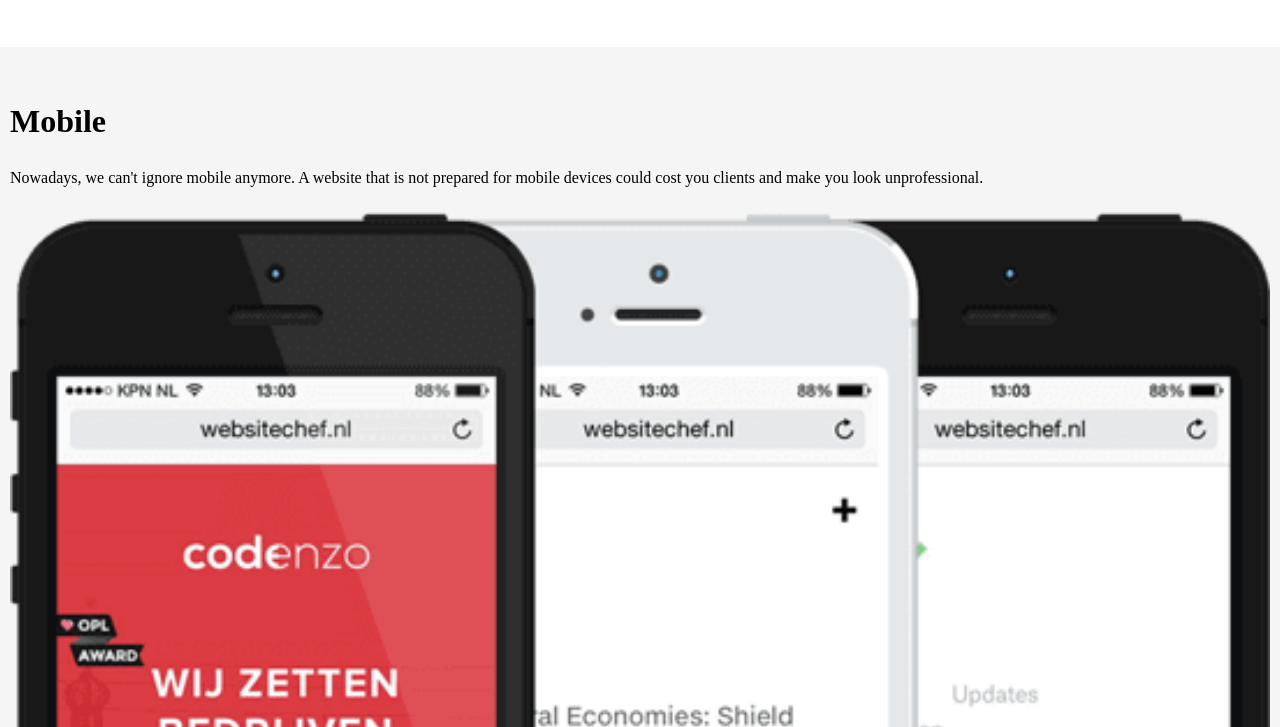
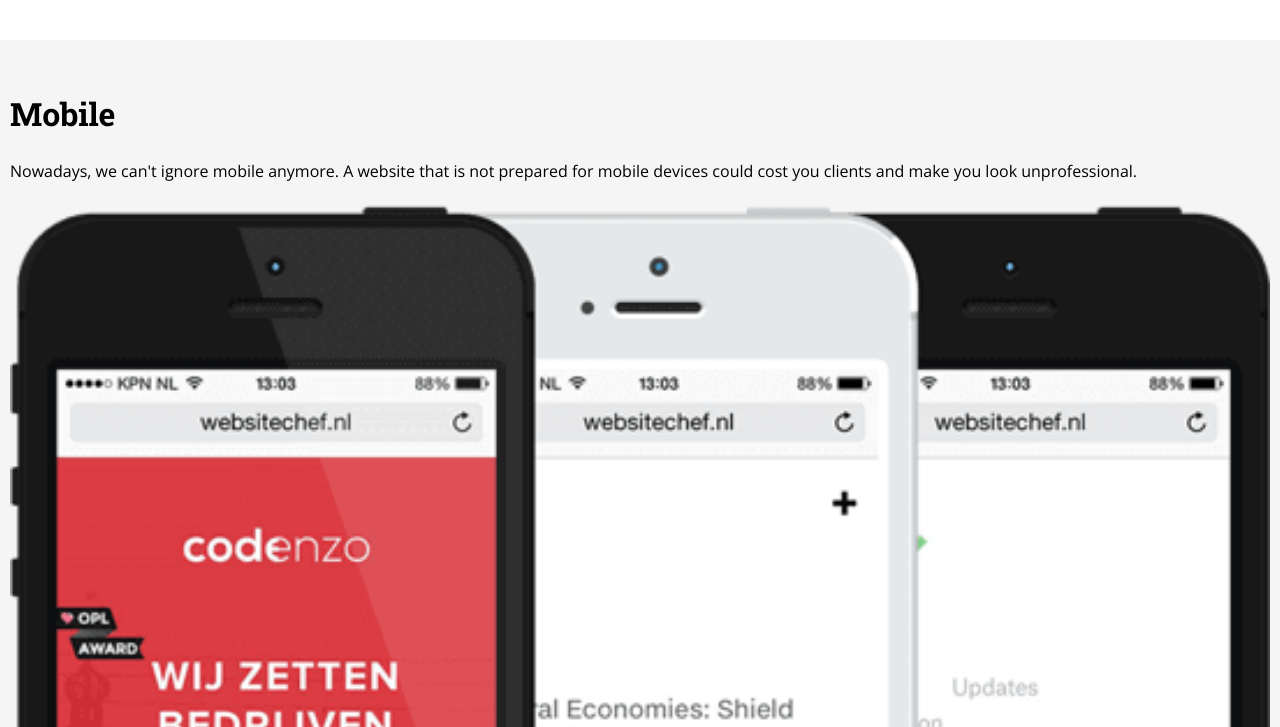
Before and after one commit to MMargueritaCU/Week4-Thurs, a plain HTML site: page Marguerita_Web1/dev/index.html in a window 1280 px wide. Shown: the part 1176-1903 px from the top of the page. Drawn offline with nearby package versions, Linux system fonts and the light colour scheme.

Commit message:
Added Fonts
Fonts and replaced hero-1 image

```diff
--- a/Marguerita_Web1/dev/index.html
+++ b/Marguerita_Web1/dev/index.html
@@ -7,6 +7,9 @@
   <meta http-equiv="X-UA-Compatible" content="ie=edge">
   <!-- css -->
   <link rel="stylesheet" href="https://use.fontawesome.com/releases/v5.8.1/css/all.css" integrity="sha384-50oBUHEmvpQ+1lW4y57PTFmhCaXp0ML5d60M1M7uH2+nqUivzIebhndOJK28anvf" crossorigin="anonymous">
+  <!-- Google Fonts Roboto Slab -->
+  <link href="https://fonts.googleapis.com/css?family=Roboto+Slab:400,700" rel="stylesheet">
+  <link href="https://fonts.googleapis.com/css?family=Open+Sans:400,700|Roboto+Slab:400,700" rel="stylesheet">
   <link rel="stylesheet" href="css/styles.css">
   <title>WebsiteChef</title>
 </head>
--- a/Marguerita_Web1/dev/scss/base/_typography.scss
+++ b/Marguerita_Web1/dev/scss/base/_typography.scss
@@ -5,9 +5,14 @@
 h1,h2,h3,h4,h5{
   padding: 0;
   margin: 0;
+  font-family: 'Roboto Slab', serif;
 }
 
 p{
   padding: 0;
   margin: 0;
 }
+
+body{
+  font-family: 'Open Sans', sans-serif;
+}
```
Also changed, not shown: Marguerita_Web1/dev/css/styles.css, Marguerita_Web1/dev/img/hero/hero-1.jpg, 1 other file.
